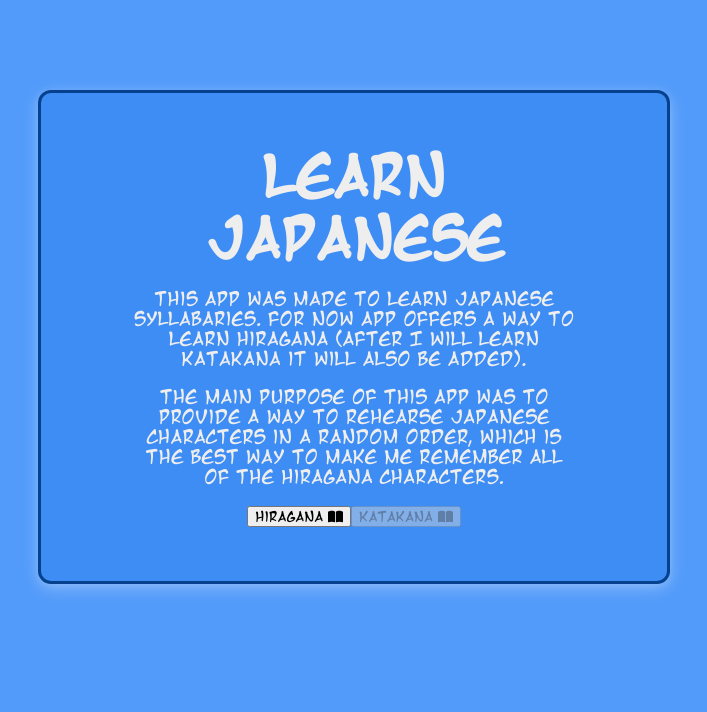
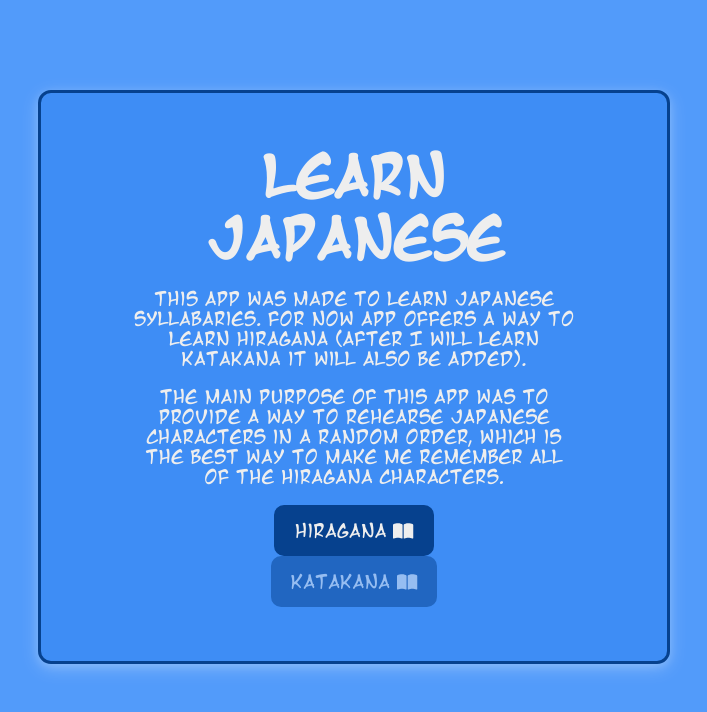
Before and after one commit to PepeKwapien/LearnJapanese, an Angular app: page / in a window 1280 px wide. Shown: the top 712 px of the page, without its empty margins (286-993 px from the left). Built offline with nearby package versions, Linux system fonts and the light colour scheme.

Commit message:
Styled buttons

```diff
--- a/src/app/components/button-with-icon/button-with-icon.component.css
+++ b/src/app/components/button-with-icon/button-with-icon.component.css
@@ -0,0 +1,20 @@
+button {
+  font-size: 1em;
+  background-color: var(--contatiner-border-color);
+  color: var(--primary-color);
+  border-style: solid;
+  border-color: var(--contatiner-border-color);
+  padding: 0.75em 1em;
+  border-radius: 10px;
+}
+
+button:hover {
+  background-color: var(--primary-color);
+  border-style: solid;
+  color: var(--contatiner-border-color);
+}
+
+button:disabled {
+  pointer-events: none;
+  opacity: 50%;
+}
--- a/src/app/pages/hiragana-page/hiragana-page.component.html
+++ b/src/app/pages/hiragana-page/hiragana-page.component.html
@@ -1,3 +1,4 @@
+<div class="container">
   <app-syllabary-page
     [syllabary]="syllabary"
     [monographs]="monographs"
@@ -40,3 +41,4 @@
   <app-practice-form
     [ngStyle]="{ display: showPractice ? 'block' : 'none' }"
   ></app-practice-form>
+</div>
--- a/src/app/pages/landing-page/landing-page.component.css
+++ b/src/app/pages/landing-page/landing-page.component.css
@@ -0,0 +1,3 @@
+app-navigation-button {
+  margin: 0 3em;
+}
--- a/src/app/pages/landing-page/landing-page.component.html
+++ b/src/app/pages/landing-page/landing-page.component.html
@@ -9,6 +9,7 @@
     characters in a random order, which is the best way to make me remember all
     of the Hiragana characters.
   </p>
+  <div class="button-container">
     <app-navigation-button
       text="Hiragana"
       link="hiragana"
@@ -18,3 +19,4 @@
       [disabled]="true"
     ></app-navigation-button>
   </div>
+</div>
--- a/src/styles.css
+++ b/src/styles.css
@@ -35,8 +35,8 @@ body {
   background-color: var(--container-color);
   border-radius: 13px;
   padding: 3em 5em;
-  min-width: 50%;
-  max-width: min-content;
+  min-width: 600px;
+  max-width: 50%;
   margin: 5em auto;
   text-align: center;
   border: var(--contatiner-border-color);
```
Lines whose indentation alone changed are shown as unchanged.
